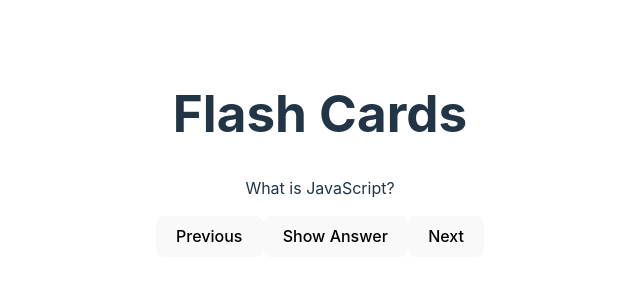
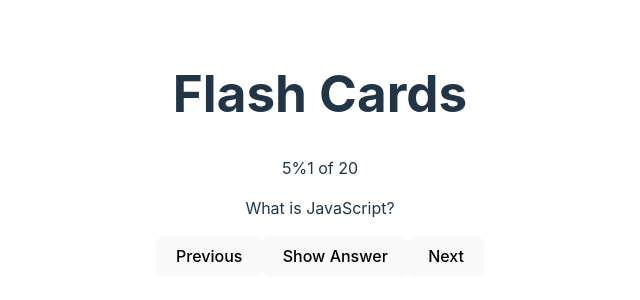
Before and after one commit to 07krW5Hnr5ghy/flash-cards, a React (Vite) app: page / in a window 1280 px wide. Shown: the part 246-546 px from the top of the page, without its empty margins (320-960 px from the left). Built offline with nearby package versions, Linux system fonts and the light colour scheme.

Commit message:
refactor(main): add progress bar component

```diff
--- a/src/App.jsx
+++ b/src/App.jsx
@@ -4,6 +4,7 @@
 import viteLogo from '/vite.svg'
 import './App.css'
 import FlashCard from './components/FlashCard'
+import ProgressBar from './components/ProgressBar'
 
 function App() {
   const [currentQuestion, setCurrentQuestion] = useState(0);
@@ -12,6 +13,7 @@
     <>
       <h1>Flash Cards</h1>
       <div>
+        <ProgressBar progress={currentQuestion+1} hundredPercent={questionsData.length}/>
         {<FlashCard {...questionsData[currentQuestion]} setQuestion={setCurrentQuestion} lastIndex={questionsData.length-1}/>}
       </div>
     </>
--- /dev/null
+++ b/src/components/ProgressBar.jsx
@@ -0,0 +1,9 @@
+function ProgressBar({progress,hundredPercent}){
+    return(
+        <div>
+            <span>{(progress/hundredPercent)*100}%</span>
+            <span>{progress} of {hundredPercent}</span>
+        </div>
+    );
+}
+export default ProgressBar;
```
